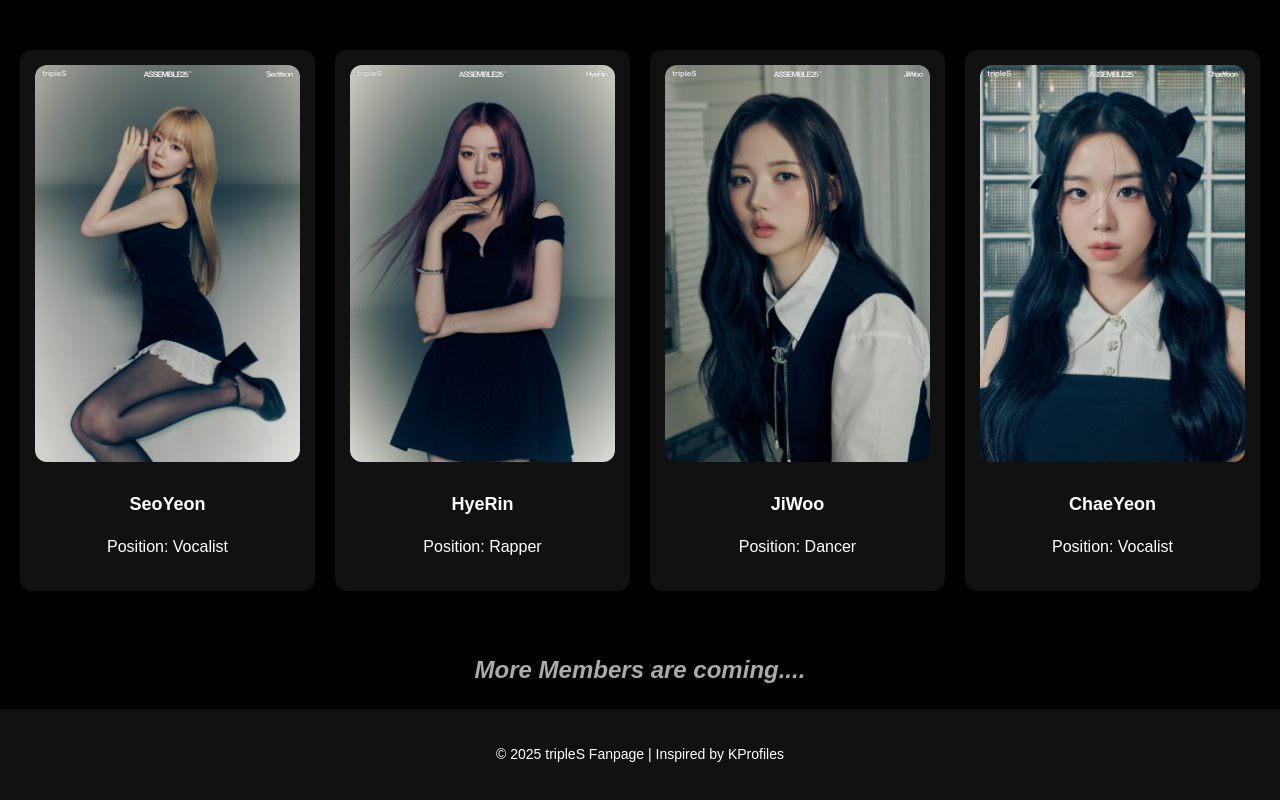
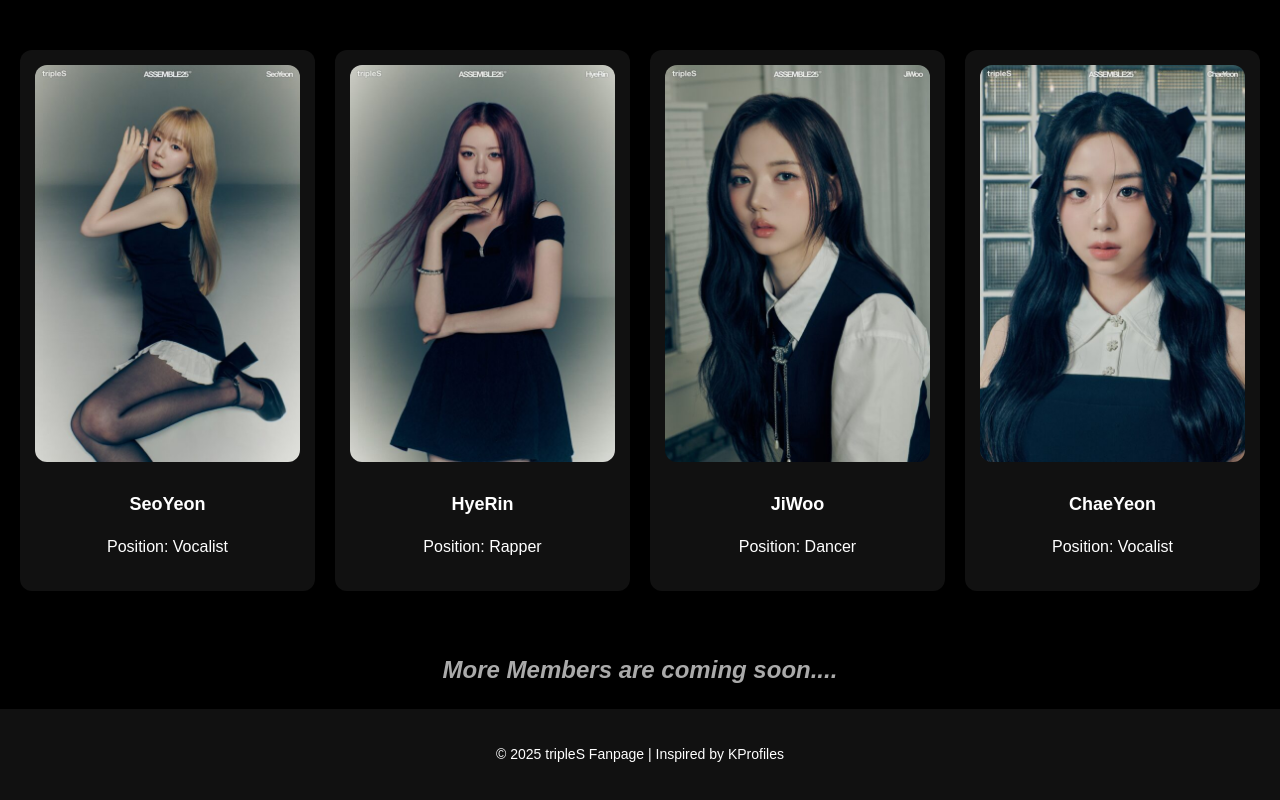
Before and after one commit to RyUn27/tripleS-fanpage, a plain HTML site: page index.html in a window 1280 px wide. Shown: the part 1098-1898 px from the top of the page. Drawn offline with Linux system fonts and the light colour scheme.

Commit message:
Update index.html

```diff
--- a/index.html
+++ b/index.html
@@ -155,7 +155,7 @@
 
   <!-- Coming Soon Section -->
   <section class="coming-soon">
-    <h2>More Members are coming....</h2>
+    <h2>More Members are coming soon....</h2>
   </section>
 
   <!-- Footer -->
```
